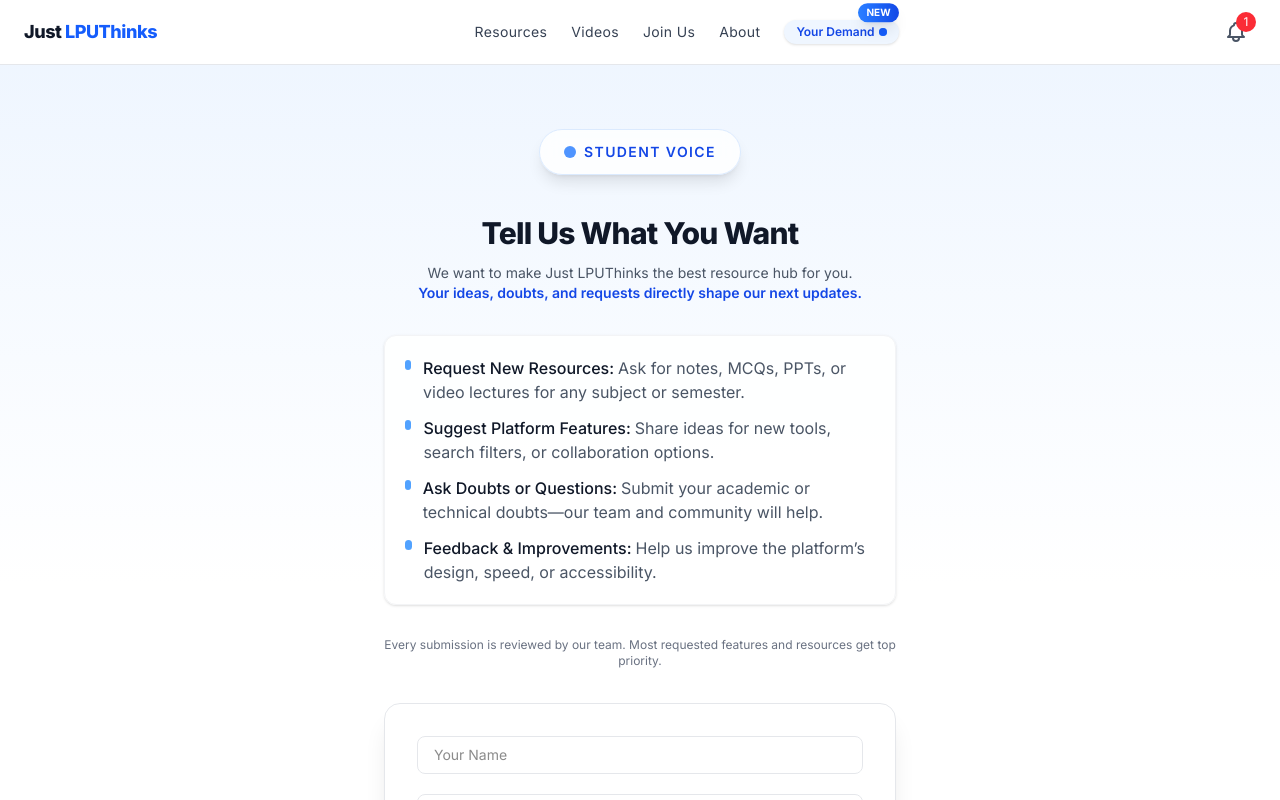
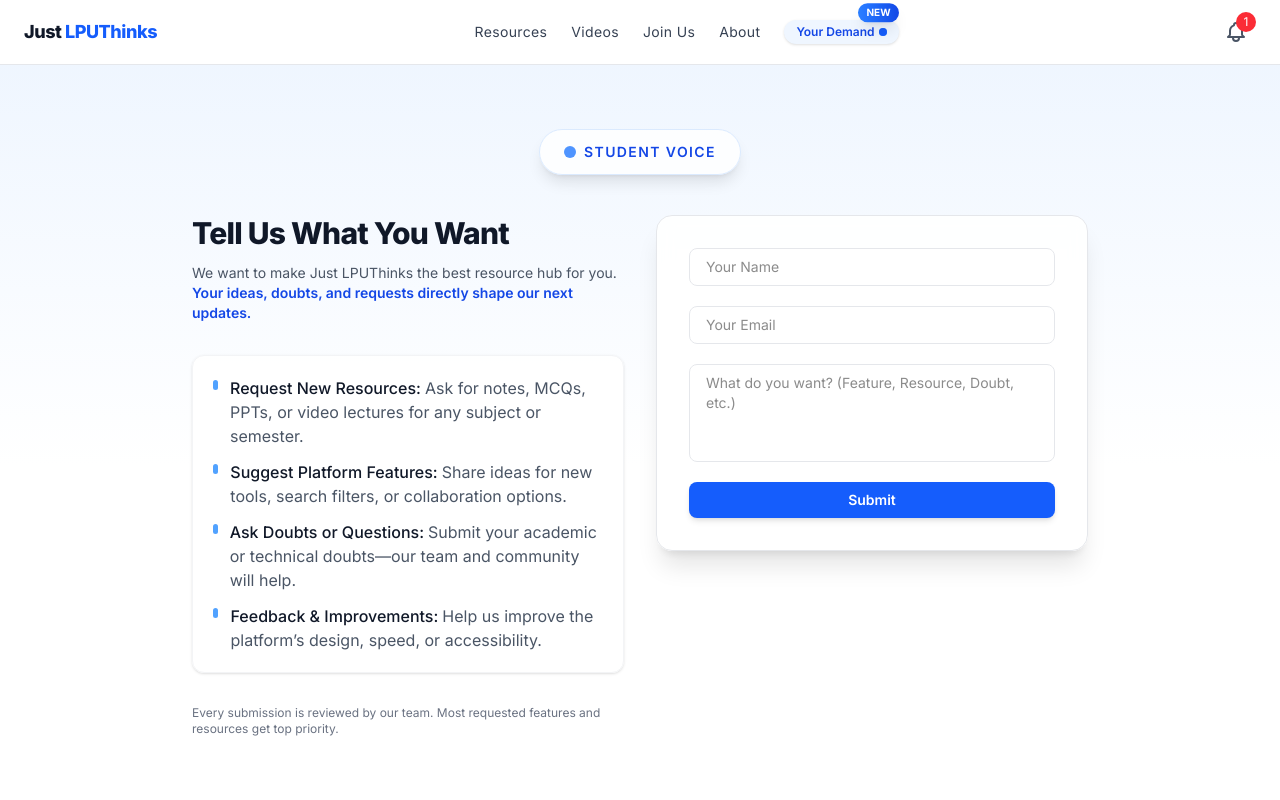
Before and after one commit to innovatewithkishlay/JUST_LPU_THINGS, a Next.js app in the folder just-lputhinks/: page /demand in a window 1280 px wide. Both pictures are taken after a click on the button "Share Your Feedback". Shown: the top 800 px of the page. Built offline with nearby package versions, Linux system fonts and the light colour scheme.

Commit message:
feat: redesign Demand page with side-by-side content and form for modern, professional UI

```diff
--- a/just-lputhinks/src/app/demand/page.tsx
+++ b/just-lputhinks/src/app/demand/page.tsx
@@ -13,7 +13,7 @@
         initial={{ opacity: 0, y: 32 }}
         animate={{ opacity: 1, y: 0 }}
         transition={{ duration: 0.7, type: "spring" }}
-        className="w-full max-w-lg"
+        className="w-full max-w-4xl"
       >
         <div className="relative flex flex-col items-center mb-10">
           <motion.div
@@ -28,14 +28,16 @@
             </span>
           </motion.div>
         </div>
-        <h1 className="text-3xl font-extrabold text-gray-900 mb-3 tracking-tight text-center">
+        <div className="flex flex-col md:flex-row gap-8 items-start justify-center">
+          <div className="flex-1">
+            <h1 className="text-3xl font-extrabold text-gray-900 mb-3 tracking-tight text-left md:text-left">
               Tell Us What You Want
             </h1>
             <motion.p
               initial={{ opacity: 0, y: 10 }}
               animate={{ opacity: 1, y: 0 }}
               transition={{ delay: 0.2, duration: 0.6 }}
-          className="text-gray-600 text-sm text-center mb-8"
+              className="text-gray-600 text-sm mb-8"
             >
               We want to make Just LPUThinks the best resource hub for you.<br />
               <span className="text-blue-700 font-semibold">Your ideas, doubts, and requests directly shape our next updates.</span>
@@ -79,7 +81,7 @@
               initial={{ opacity: 0, y: 10 }}
               animate={{ opacity: 1, y: 0 }}
               transition={{ delay: 0.3, duration: 0.6 }}
-          className="text-center mb-7"
+              className="text-left mb-7"
             >
               <span className="inline-block text-xs text-gray-500">
                 Every submission is reviewed by our team. Most requested features and resources get top priority.
@@ -93,7 +95,7 @@
                   animate={{ opacity: 1, y: 0 }}
                   exit={{ opacity: 0, y: -16 }}
                   transition={{ duration: 0.4, type: "spring" }}
-              className="flex justify-center"
+                  className="flex justify-start"
                 >
                   <button
                     onClick={() => setShowForm(true)}
@@ -103,16 +105,43 @@
                   </button>
                 </motion.div>
               )}
+              {submitted && (
+                <motion.div
+                  key="thanks"
+                  initial={{ opacity: 0, y: 16 }}
+                  animate={{ opacity: 1, y: 0 }}
+                  exit={{ opacity: 0, y: -16 }}
+                  transition={{ duration: 0.4, type: "spring" }}
+                  className="flex flex-col items-start mt-12"
+                >
+                  <div className="bg-blue-50 border border-blue-100 rounded-full px-6 py-4 mb-4 shadow-sm">
+                    <span className="text-2xl">🎉</span>
+                  </div>
+                  <div className="text-xl font-bold text-gray-900 mb-2">
+                    Thanks for your response!
+                  </div>
+                  <div className="text-gray-600 text-sm max-w-xs mb-2">
+                    We appreciate your feedback and will get back to you if needed. Your input helps us make Just LPUThinks better for everyone.
+                  </div>
+                  <div className="text-xs text-gray-400">
+                    Want to contribute more? <a href="/join" className="text-blue-600 underline">Join our team</a> or connect on our WhatsApp group!
+                  </div>
+                </motion.div>
+              )}
+            </AnimatePresence>
+          </div>
+          <div className="flex-1 w-full">
+            <AnimatePresence mode="wait">
               {showForm && !submitted && (
                 <motion.form
                   key="form"
-              initial={{ opacity: 0, y: 16, scale: 0.98 }}
-              animate={{ opacity: 1, y: 0, scale: 1 }}
-              exit={{ opacity: 0, y: 16, scale: 0.98 }}
+                  initial={{ opacity: 0, x: 32, scale: 0.98 }}
+                  animate={{ opacity: 1, x: 0, scale: 1 }}
+                  exit={{ opacity: 0, x: 32, scale: 0.98 }}
                   transition={{ duration: 0.5, type: "spring" }}
                   action="https://formspree.io/f/mblyqvvv"
                   method="POST"
-              className="bg-white/90 border border-gray-200 rounded-2xl p-8 flex flex-col gap-5 shadow-xl backdrop-blur mt-8"
+                  className="bg-white/90 border border-gray-200 rounded-2xl p-8 flex flex-col gap-5 shadow-xl backdrop-blur"
                   onSubmit={e => {
                     e.preventDefault();
                     setShowForm(false);
@@ -148,30 +177,9 @@
                   </button>
                 </motion.form>
               )}
-          {submitted && (
-            <motion.div
-              key="thanks"
-              initial={{ opacity: 0, y: 16 }}
-              animate={{ opacity: 1, y: 0 }}
-              exit={{ opacity: 0, y: -16 }}
-              transition={{ duration: 0.4, type: "spring" }}
-              className="flex flex-col items-center mt-12"
-            >
-              <div className="bg-blue-50 border border-blue-100 rounded-full px-6 py-4 mb-4 shadow-sm">
-                <span className="text-2xl">🎉</span>
+            </AnimatePresence>
           </div>
-              <div className="text-xl font-bold text-gray-900 mb-2 text-center">
-                Thanks for your response!
         </div>
-              <div className="text-gray-600 text-sm text-center max-w-xs mb-2">
-                We appreciate your feedback and will get back to you if needed. Your input helps us make Just LPUThinks better for everyone.
-              </div>
-              <div className="text-xs text-gray-400 text-center">
-                Want to contribute more? <a href="/join" className="text-blue-600 underline">Join our team</a> or connect on our WhatsApp group!
-              </div>
-            </motion.div>
-          )}
-        </AnimatePresence>
       </motion.section>
     </main>
   );
```
Lines whose indentation alone changed are shown as unchanged.
